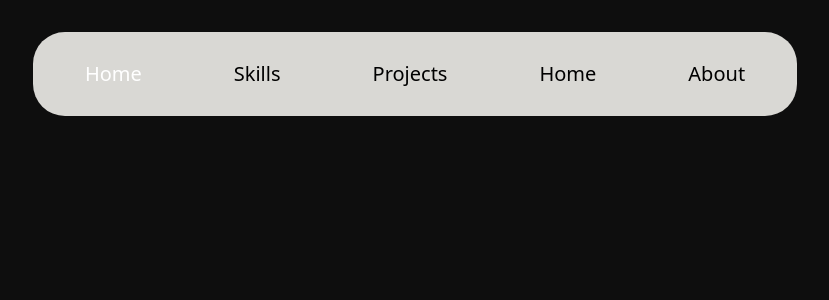
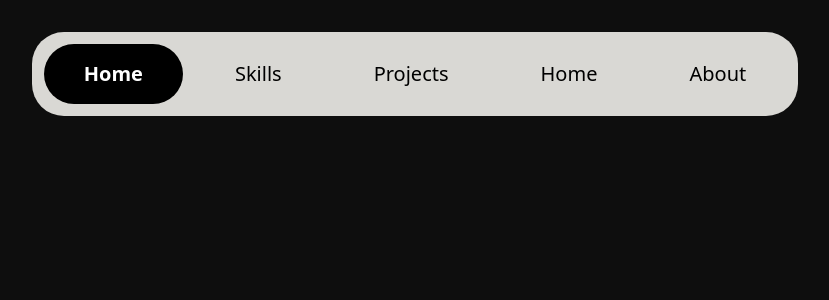
Before and after one commit to GurjantBains/Professional-portfolio, a React (Vite) app: page / in a window 1280 px wide. Shown: the top 300 px of the page, without its empty margins (225-1054 px from the left). Built offline with nearby package versions, Linux system fonts and the light colour scheme.

Commit message:
Added NavLinks

```diff
--- a/src/components/Navbar/Navbar.jsx
+++ b/src/components/Navbar/Navbar.jsx
@@ -5,6 +5,12 @@ import {Link} from "react-router-dom";
 export function Navbar() {
     let a = " text-xl hover:scale-95  transition-all cursor-pointer px-10 py-4" +
         "  duration-500  hover:bg-white text-black active:scale-105 rounded-4xl "
+    let b =({ isActive }) => ({
+        color:isActive ? "white" : "black",
+        backgroundColor: isActive ? "black" : "transparent",
+        fontWeight: isActive ? "bold" : "normal",
+
+    });
 
     return (
         <>
@@ -16,14 +22,11 @@ export function Navbar() {
             {/*<div className={a}> Home</div>*/}
             {/*<Link to="/About" className={a}> About</Link>*/}
 
-
-            <NavLink to="/" style={({ isActive }) => ({
-                color:isActive ? "white" : "black",
-            })} className={a+" "}> Home</NavLink>
-            <NavLink to="/Skills" className={a}> Skills</NavLink>
-            <NavLink to="/Projects" className={a}> Projects</NavLink>
+            <NavLink to="/"  style={b} className={a+" "}> Home</NavLink>
+            <NavLink to="/Skills" style={b} className={a}> Skills</NavLink>
+            <NavLink to="/Projects" style={b} className={a}> Projects</NavLink>
             <div className={a}> Home</div>
-            <NavLink to="/About" className={a}> About</NavLink>
+            <NavLink to="/About" style={b} className={a}> About</NavLink>
 
         </div>
             </div>
```
